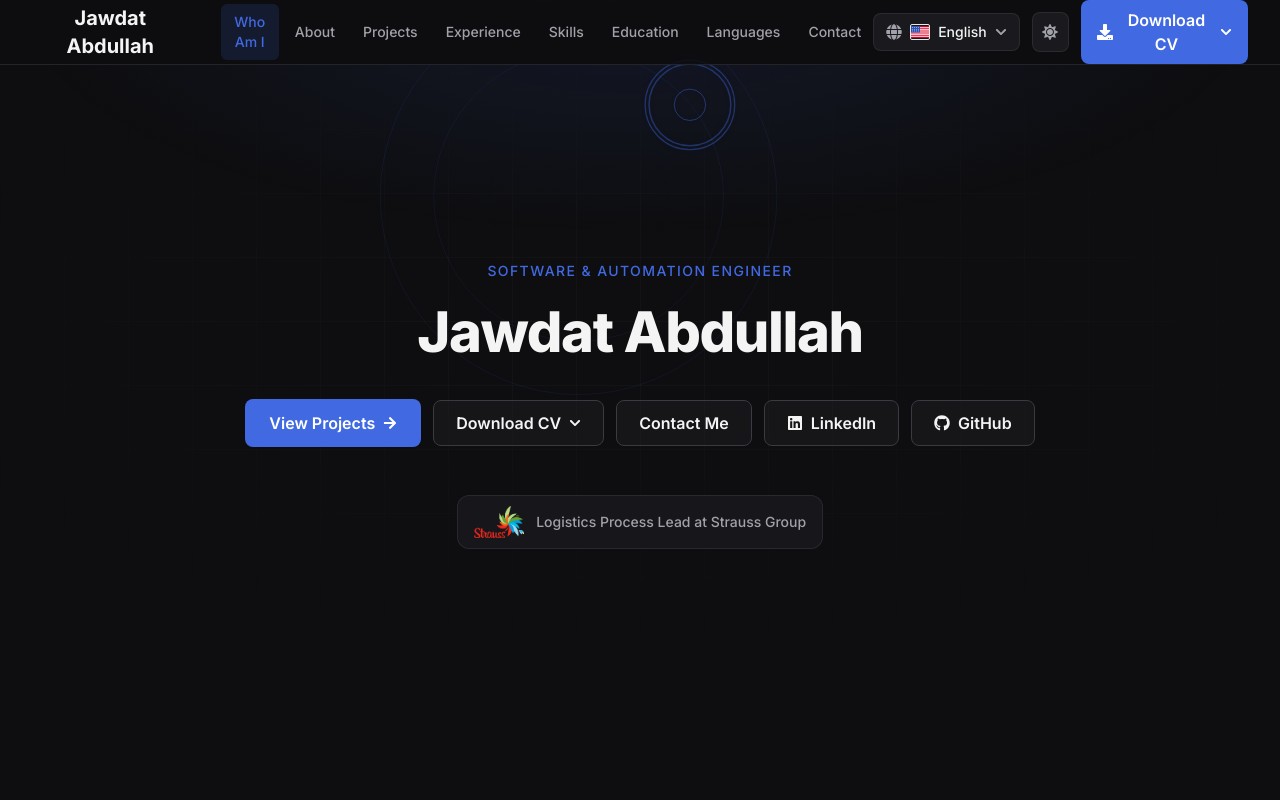
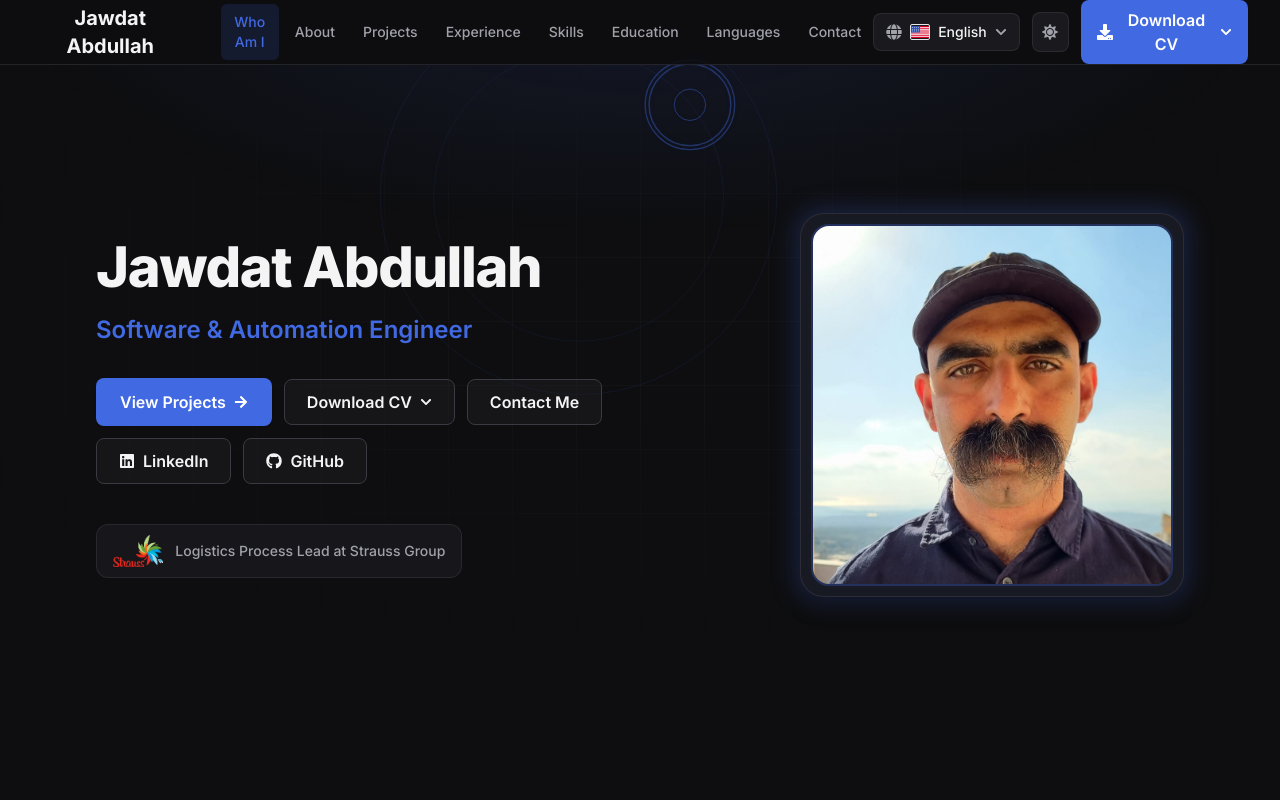
Before and after one commit to jawdat89/cv, a React (Vite) app: page / in a window 1280 px wide. Shown: the top 800 px of the page. Built offline with nearby package versions, Linux system fonts and the light colour scheme; what tailwindcss-rtl would draw is missing.

Commit message:
Add two-column hero with profile photo and social preview image.
Restore the portrait in a text-left layout with tuned object-position, and wire og:image/schema for link previews.

Co-authored-by: Cursor <cursoragent@cursor.com>

```diff
--- a/index.html
+++ b/index.html
@@ -24,7 +24,12 @@
       content="Software &amp; Automation Engineer specializing in ERP systems, SAP logistics, and industrial automation."
     />
     <meta property="og:locale" content="en_US" />
-    <meta name="twitter:card" content="summary" />
+    <meta
+      property="og:image"
+      content="https://www.jawdat-dev.online/images/profile-hero.jpg"
+    />
+    <meta property="og:image:alt" content="Jawdat Abdullah" />
+    <meta name="twitter:card" content="summary_large_image" />
     <meta
       name="twitter:title"
       content="Jawdat Abdullah | Software &amp; Automation Engineer"
@@ -45,6 +50,7 @@
         "name": "Jawdat Abdullah",
         "jobTitle": "Software & Automation Engineer for ERP, Logistics, and Automation Systems",
         "url": "https://www.jawdat-dev.online/",
+        "image": "https://www.jawdat-dev.online/images/profile-hero.jpg",
         "sameAs": [
           "https://www.linkedin.com/in/jawdat89",
           "https://github.com/jawdat89"
--- a/src/pages/dashboard/components/HeroComponent.tsx
+++ b/src/pages/dashboard/components/HeroComponent.tsx
@@ -8,6 +8,9 @@ import { FaArrowRight, FaGithub, FaLinkedin } from "react-icons/fa";
 import { Button } from "@/components/ui";
 import CVDownloadSelect from "@/components/CVDownloadSelect";
 import clsx from "clsx";
+
+const PROFILE_IMAGE = "/images/IMG-20241010-WA0030.jpg";
+const PROFILE_OBJECT_POSITION = "25% 35%";
 
 const HeroComponent: React.FC = () => {
   const { t, currentLanguage, direction } = useI18n();
@@ -43,19 +46,30 @@ const HeroComponent: React.FC = () => {
         }}
       />
 
-      <div className="relative z-10 flex min-h-[85vh] flex-col items-center justify-center px-4 py-16 text-center sm:px-6 lg:px-8">
-        <p className="mb-4 text-sm font-medium uppercase tracking-widest text-brand-accent">
-          {t("hero.role")}
-        </p>
-
+      <div
+        className={clsx(
+          "relative z-10 mx-auto flex min-h-[85vh] max-w-6xl flex-col items-center justify-center gap-10 px-4 py-16 sm:px-6 md:flex-row md:items-center md:gap-12 lg:gap-16 lg:px-8",
+          direction === "rtl" && "md:flex-row-reverse"
+        )}
+      >
+        <div
+          className={clsx(
+            "flex flex-1 flex-col items-center text-center md:items-start md:text-start",
+            direction === "rtl" && "md:items-end md:text-end"
+          )}
+        >
           <h1 className="max-sm:text-4xl text-[3.5rem] font-extrabold leading-tight tracking-tight text-brand-text">
             {getLocalizedName()}
           </h1>
 
+          <p className="mt-3 text-xl font-semibold text-brand-accent sm:text-2xl">
+            {t("hero.role")}
+          </p>
+
           <div
             className={clsx(
-            "mt-8 flex flex-wrap items-center justify-center gap-3",
-            direction === "rtl" && "flex-row-reverse"
+              "mt-8 flex flex-wrap items-center justify-center gap-3 md:justify-start",
+              direction === "rtl" && "flex-row-reverse md:justify-end"
             )}
           >
             <Button href="#projects" ariaLabel={t("hero.viewProjects")}>
@@ -96,10 +110,9 @@ const HeroComponent: React.FC = () => {
             </Button>
           </div>
 
-        <div className="mt-12 flex flex-col items-center gap-3">
           <div
             className={clsx(
-              "flex items-center rounded-xl border border-brand-border/50 bg-brand-surface/80 px-4 py-2.5 backdrop-blur-sm",
+              "mt-10 flex items-center rounded-xl border border-brand-border/50 bg-brand-surface/80 px-4 py-2.5 backdrop-blur-sm",
               direction === "rtl" ? "space-x-reverse space-x-3" : "space-x-3"
             )}
           >
@@ -113,6 +126,25 @@ const HeroComponent: React.FC = () => {
             </span>
           </div>
         </div>
+
+        <div className="relative mx-auto w-full max-w-xs shrink-0 md:max-w-sm">
+          <div
+            className="absolute -inset-1 rounded-3xl bg-brand-accent/25 blur-md"
+            aria-hidden
+          />
+          <div className="relative overflow-hidden rounded-3xl border border-brand-border/60 bg-brand-surface/80 p-3 shadow-xl backdrop-blur-sm">
+            <img
+              src={PROFILE_IMAGE}
+              alt={getLocalizedName()}
+              width={288}
+              height={288}
+              className="aspect-square w-full rounded-2xl object-cover ring-2 ring-brand-accent/30"
+              style={{ objectPosition: PROFILE_OBJECT_POSITION }}
+              fetchPriority="high"
+              decoding="sync"
+            />
+          </div>
+        </div>
       </div>
     </motion.section>
   );
```
Also changed, not shown: public/images/profile-hero.jpg (added). Lines whose indentation alone changed are shown as unchanged.
